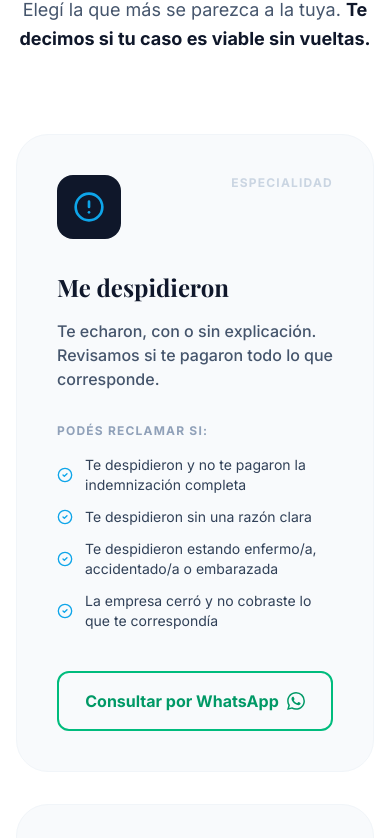
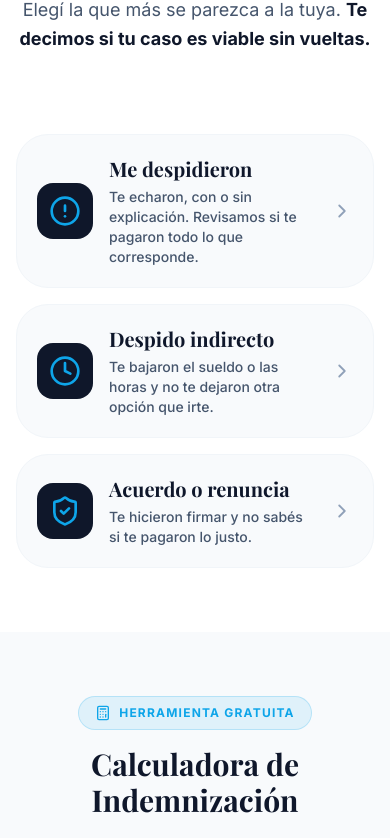
Before and after one commit to bmassa-byte/despedidouyFinal, a React (Vite) app: page / in a window 390 px wide. Shown: the part 1017-1855 px from the top of the page. Built offline with nearby package versions, Linux system fonts and the light colour scheme; a web font is replaced by a local one.

Commit message:
Servicios: tarjetas plegables en celular (una abierta a la vez), compu sin cambios
Co-Authored-By: Claude Sonnet 5.5 <noreply@anthropic.com>
Claude-Session: https://claude.ai/code/session_01MugxTVtYCmt3gfKqgHVHCJ

```diff
--- a/src/App.tsx
+++ b/src/App.tsx
@@ -416,6 +416,8 @@ const Hero = () => {
 };
 
 const Services = () => {
+  // En celular las tarjetas son plegables (una abierta a la vez). En compu se ven siempre completas.
+  const [openIndex, setOpenIndex] = useState<number | null>(null);
   const services = [
     {
       title: "Me despidieron",
@@ -456,23 +458,47 @@ const Services = () => {
           </p>
         </div>
 
-        <div className="grid lg:grid-cols-3 gap-8 max-w-2xl lg:max-w-none mx-auto">
-          {services.map((s, i) => (
+        <div className="grid lg:grid-cols-3 gap-4 lg:gap-8 max-w-2xl lg:max-w-none mx-auto">
+          {services.map((s, i) => {
+            const open = openIndex === i;
+            const toggle = () => setOpenIndex(open ? null : i);
+            return (
               <motion.div
                 key={i}
                 whileHover={{ y: -5 }}
-              className="flex flex-col p-10 rounded-[32px] border border-slate-100 bg-slate-50 hover:bg-white hover:shadow-2xl transition-all group"
+                className="flex flex-col p-5 lg:p-10 rounded-[32px] border border-slate-100 bg-slate-50 hover:bg-white hover:shadow-2xl transition-all group"
               >
-              <div className="flex items-start justify-between mb-8">
-                <div className="p-4 bg-primary rounded-2xl">
+                <div
+                  role="button"
+                  tabIndex={0}
+                  aria-expanded={open}
+                  onClick={toggle}
+                  onKeyDown={(e) => {
+                    if (e.key === 'Enter' || e.key === ' ') {
+                      e.preventDefault();
+                      toggle();
+                    }
+                  }}
+                  className="flex items-center gap-4 lg:block cursor-pointer lg:cursor-default"
+                >
+                  <div className="flex-shrink-0 lg:flex lg:items-start lg:justify-between lg:mb-8">
+                    <div className="p-3 lg:p-4 bg-primary rounded-2xl">
                       {s.icon}
                     </div>
-                <span className="text-xs font-bold text-slate-300 uppercase tracking-widest">Especialidad</span>
+                    <span className="hidden lg:block text-xs font-bold text-slate-300 uppercase tracking-widest">Especialidad</span>
                   </div>
-              <h3 className="text-2xl font-bold text-slate-900 mb-4">{s.title}</h3>
-              <p className="text-slate-600 mb-8 font-medium lg:min-h-[6rem] xl:min-h-[4.5rem]">{s.desc}</p>
+                  <div className="flex-1 min-w-0">
+                    <h3 className="text-xl lg:text-2xl font-bold text-slate-900 mb-1 lg:mb-4">{s.title}</h3>
+                    <p className="text-sm lg:text-base text-slate-600 font-medium lg:mb-8 lg:min-h-[6rem] xl:min-h-[4.5rem]">{s.desc}</p>
+                  </div>
+                  <ChevronRight
+                    size={22}
+                    className={cn("lg:hidden flex-shrink-0 text-slate-400 transition-transform", open && "rotate-90")}
+                  />
+                </div>
 
-              <div className="space-y-3 mb-10">
+                <div className={cn("flex-1 flex-col lg:flex", open ? "flex" : "hidden")}>
+                  <div className="space-y-3 mt-6 lg:mt-0 mb-8 lg:mb-10">
                     <p className="text-xs font-bold text-slate-400 uppercase tracking-widest mb-4">{s.subtitle}</p>
                     {s.items.map((item, idx) => (
                       <div key={idx} className="flex items-center gap-3 text-sm text-slate-700">
@@ -495,8 +521,10 @@ const Services = () => {
                     Consultar por WhatsApp
                     <WhatsAppIcon size={18} />
                   </a>
+                </div>
               </motion.div>
-          ))}
+            );
+          })}
         </div>
       </div>
     </section>
```
Lines whose indentation alone changed are shown as unchanged.
